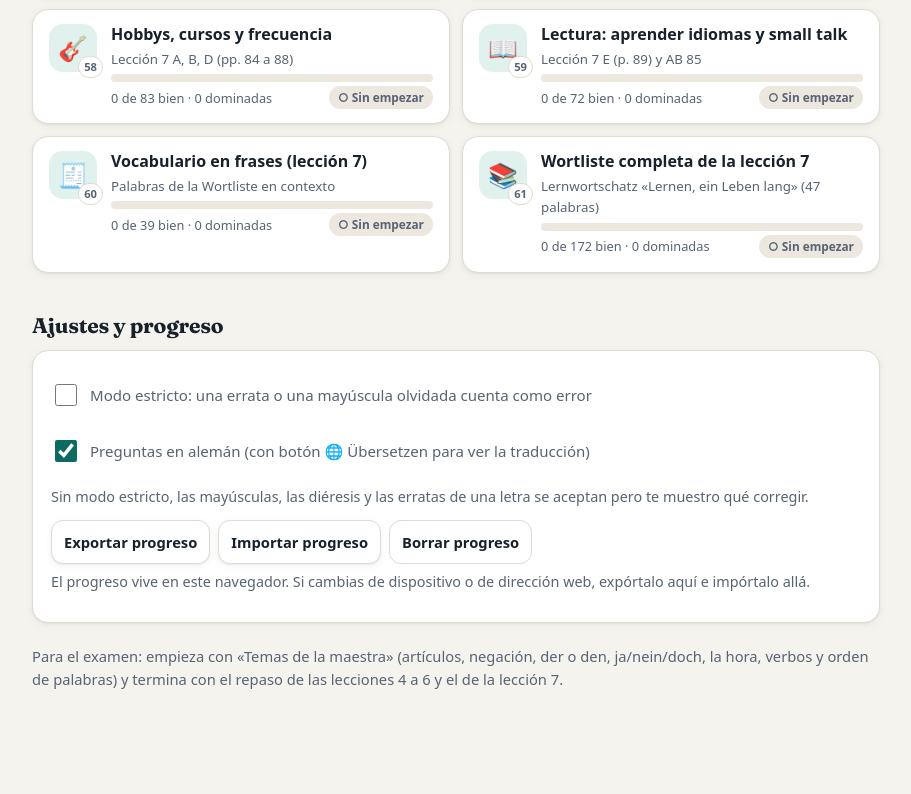
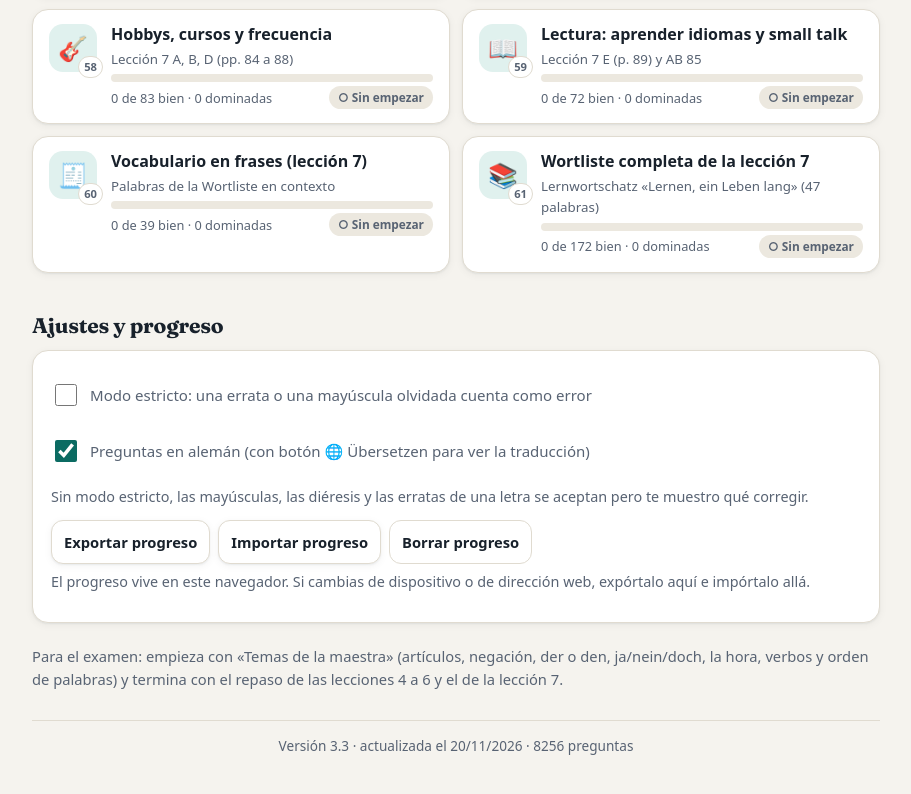
Before and after one commit to Ferchito1974/Aleman_A1, a plain HTML site: page index.html in a window 1280 px wide. Shown: the part 5145-5939 px from the top of the page, without its empty margins (184-1095 px from the left). Drawn offline with Linux system fonts and the light colour scheme.

Commit message:
Versión y fecha de actualización al pie de la portada (v3.3)
Co-Authored-By: Claude Opus 5.5 <noreply@anthropic.com>

```diff
--- a/app.js
+++ b/app.js
@@ -1,6 +1,9 @@
 /* Motor de la app v2: niveles, sesiones, repetición, corrección inteligente, pronunciación y progreso */
 'use strict';
 
+/* Versión visible al pie de la portada: súbela en cada publicación (ver CHANGELOG.md) */
+const APP_VERSION = '3.3';
+const APP_DATE = '20/11/2026';
 const KEY = 'aleman-a1-v2';
 const OLD_KEY = 'aleman-a1-lecciones-4-6-v1';
 let store = { q: {}, set: { strict: false } };
@@ -193,6 +196,7 @@ function viewHome() {
     '<input type="file" id="imp" accept="application/json,.json" hidden>' +
     '<p class="muted small">El progreso vive en este navegador. Si cambias de dispositivo o de dirección web, expórtalo aquí e impórtalo allá.</p></div>';
   h += '<p class="foot">Para el examen: empieza con «Temas de la maestra» (artículos, negación, der o den, ja/nein/doch, la hora, verbos y orden de palabras) y termina con el repaso de las lecciones 4 a 6 y el de la lección 7.</p>';
+  h += '<p class="version">Versión ' + APP_VERSION + ' · actualizada el ' + APP_DATE + ' · ' + allPool().length + ' preguntas</p>';
   return h;
 }
 
--- a/styles.css
+++ b/styles.css
@@ -285,3 +285,6 @@ body.nospeech .spk { display: none; }
 .whybox summary { cursor: pointer; font-weight: 700; color: var(--ink-2); min-height: 40px; display: flex; align-items: center; }
 .whybox summary::marker { color: var(--accent); }
 .qq small { color: var(--muted); font-weight: 500; }
+
+/* versión al pie de la portada */
+.version { text-align: center; color: var(--muted); font-size: .85rem; margin: 28px 0 0; padding-top: 14px; border-top: 1px solid var(--line); font-variant-numeric: tabular-nums; }
```
Also changed, not shown: 1 other file.
